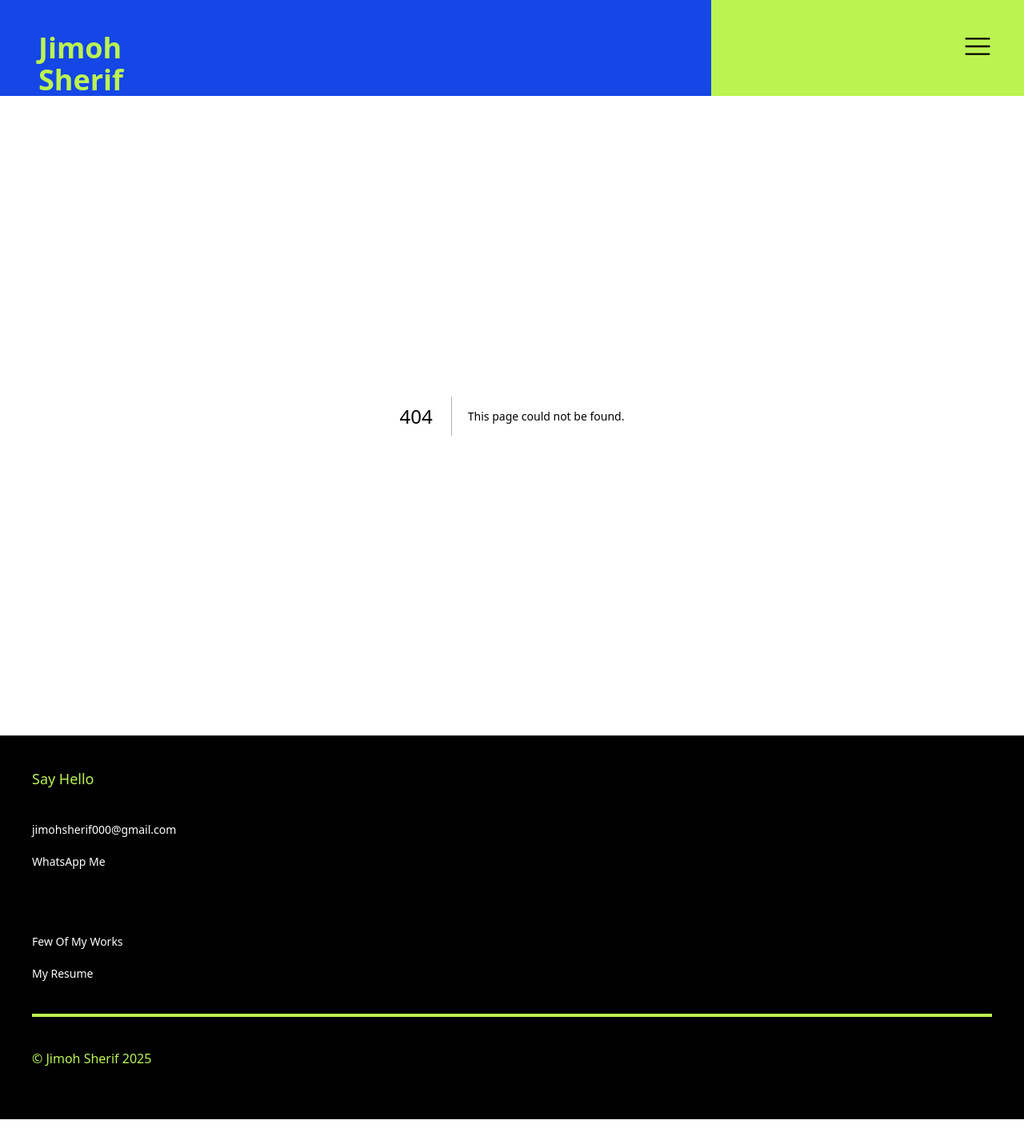
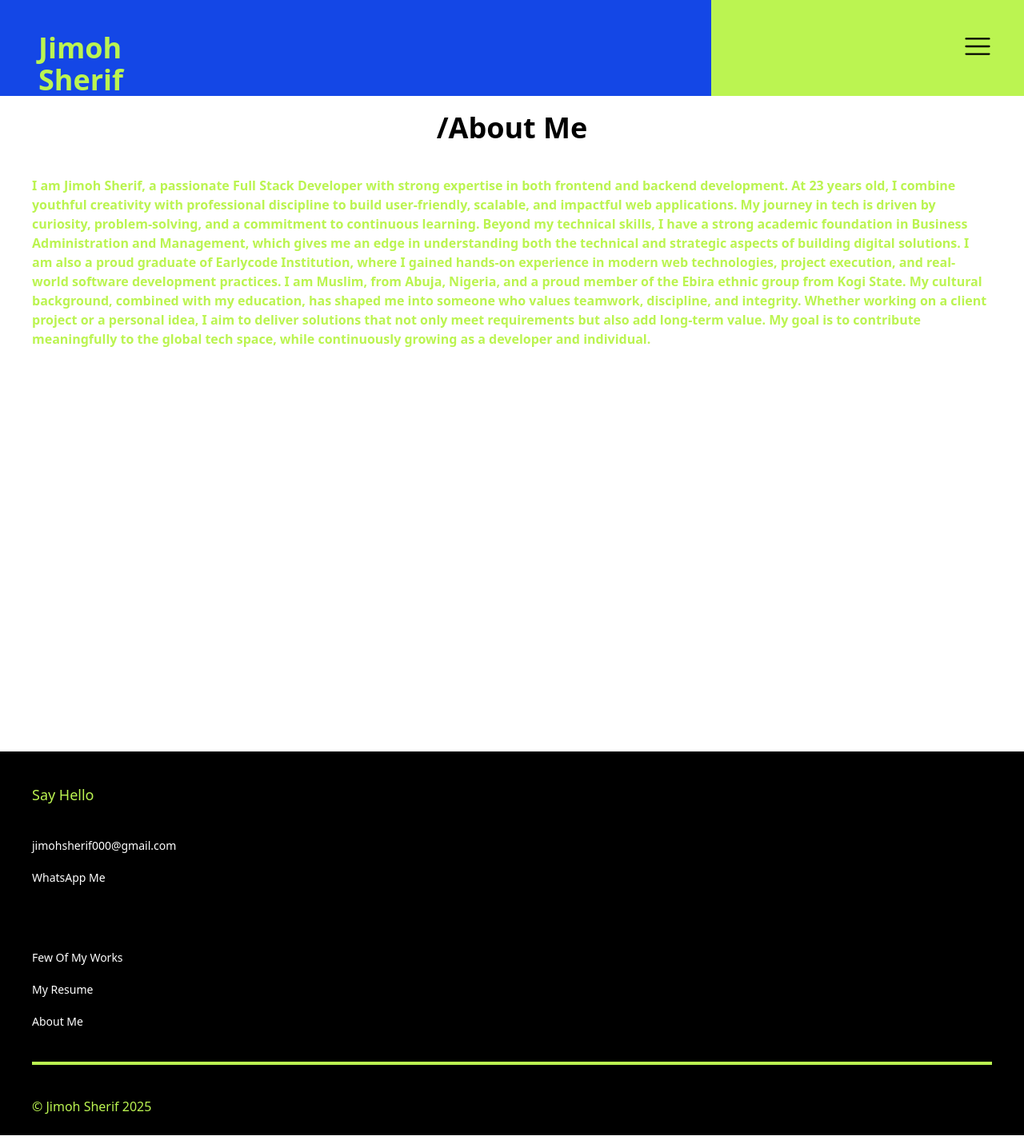
Before and after one commit to alabiblog/my-portfolio, a Next.js app: page /components/aboutme in a window 1280 px wide. Before the commit this address had no page. Shown: the whole page at 80% size. Before the commit the page ends 1400 px from the top, so only its background shows below. Built offline with nearby package versions, Linux system fonts and the light colour scheme.

Commit message:
finalistic push

```diff
--- /dev/null
+++ b/app/components/aboutme/page.js
@@ -0,0 +1,10 @@
+export default function Aboutme(){
+    return(
+        <main className="min-h-screen mx-auto max-w-screen ">
+            <h1  className="text-4xl font-bold text-center mt-5">/About Me</h1>
+            <h1 className="p-10 text-lime-300 font-semibold">I am Jimoh Sherif, a passionate Full Stack Developer with strong expertise in both frontend and backend development. At 23 years old, I combine youthful creativity with professional discipline to build user-friendly, scalable, and impactful web applications. My journey in tech is driven by curiosity, problem-solving, and a commitment to continuous learning.
+                Beyond my technical skills, I have a strong academic foundation in Business Administration and Management, which gives me an edge in understanding both the technical and strategic aspects of building digital solutions. I am also a proud graduate of Earlycode Institution, where I gained hands-on experience in modern web technologies, project execution, and real-world software development practices.
+                I am Muslim, from Abuja, Nigeria, and a proud member of the Ebira ethnic group from Kogi State. My cultural background, combined with my education, has shaped me into someone who values teamwork, discipline, and integrity. Whether working on a client project or a personal idea, I aim to deliver solutions that not only meet requirements but also add long-term value. My goal is to contribute meaningfully to the global tech space, while continuously growing as a developer and individual.</h1>
+        </main>
+    )
+}
--- a/app/dashboard/profile/page.js
+++ b/app/dashboard/profile/page.js
@@ -7,11 +7,8 @@ import Image from "next/image";
 
 
 
-
-
 export default async function Profile(){
     const session = await auth();
-    console.log(session)
     return(
         <main className="min-h-screen shadow-xl mx-10 my-10 lg:mx-50 xl:mx-100">
             <div className="flex justify-center mt-3">
@@ -29,7 +26,7 @@ export default async function Profile(){
            action={async()=>{
             "use server"
             await signOut()
-           }}>
+           }} className="mt-5">
 
             <Button fullWidth color="error" type="submit">LogOut</Button>
            </form>
--- a/app/page.js
+++ b/app/page.js
@@ -81,7 +81,7 @@ export default function Home() {
                </div>
                <div className="shadow-lg h-80  mx-4 md:w-full lg:w-full md:h-140 lg:h-140">
                   <h1 className="text-2xl font-bold text-blue-700 p-10 lg:p-20 md:p-20">View<br/>Reśume</h1>
-                <button className="border p-3 text-blue-700 ml-10 mt-20 md:mt-10 lg:mt-10 py-5 lg:ml-20 md:ml-20 cursor-pointer hover:bg-lime-300 hover:shadow-lg shadow-blue-700">See My Reśume →</button>
+                <Link href={"/components/resume"}><button className="border p-3 text-blue-700 ml-10 mt-20 md:mt-10 lg:mt-10 py-5 lg:ml-20 md:ml-20 cursor-pointer hover:bg-lime-300 hover:shadow-lg shadow-blue-700">See My Reśume →</button></Link>
                </div>
             </div>
 
--- a/components/Footer.js
+++ b/components/Footer.js
@@ -11,7 +11,8 @@ export function Footer(){
               <h1 className="ml-10 text-sm text-white">jimohsherif000@gmail.com</h1>
               <h1 className="ml-10 text-sm text-white mt-5">WhatsApp Me</h1>
             <Link href={"/components/project"} ><h1 className="ml-10 text-sm text-white mt-20">Few Of My Works</h1></Link>
-              <h1 className="ml-10 text-sm text-white mt-5">My Resume</h1>
+              <Link href={"/components/resume"}><h1 className="ml-10 text-sm text-white mt-5">My Resume</h1></Link>
+              <Link href={"/components/aboutme"}><h1 className="ml-10 text-sm text-white mt-5">About Me</h1></Link>
 
               <hr className="border-2 text-lime-300 mt-10 mx-10"/>
               <p className="text-lime-300 p-10">© Jimoh Sherif {year} </p>
--- a/components/Navbar.js
+++ b/components/Navbar.js
@@ -36,6 +36,7 @@ export function Navbar(){
             <Link href={"/"} onClick={()=>setVisible(false)}><p className="text-lime-300 font-bold md:text-blue-700">Home</p></Link>
             <Link href={"/components/project"} onClick={()=>setVisible(false)}><p className="text-lime-300 font-bold md:text-blue-700">Few Of My Work</p></Link>
             <Link href={"/components/resume"} onClick={()=>setVisible(false)}><p className="text-lime-300 font-bold md:text-blue-700">My Reśume</p></Link>
+            <Link href={"/components/aboutme"} onClick={()=>setVisible(false)}><p className="text-lime-300 font-bold md:text-blue-700">About Me</p></Link>
             <Link href={"/auth/login"} onClick={()=>setVisible(false)}><p className="text-lime-300 font-bold md:text-blue-700">Login</p></Link>
             <Link href={"/dashboard/profile"} onClick={()=>setVisible(false)}><p className="text-lime-300 font-bold md:text-blue-700 text-2xl mt-2 lg:absolute lg:top-1 lg:right-2"><CgProfile /></p></Link>
 
```
